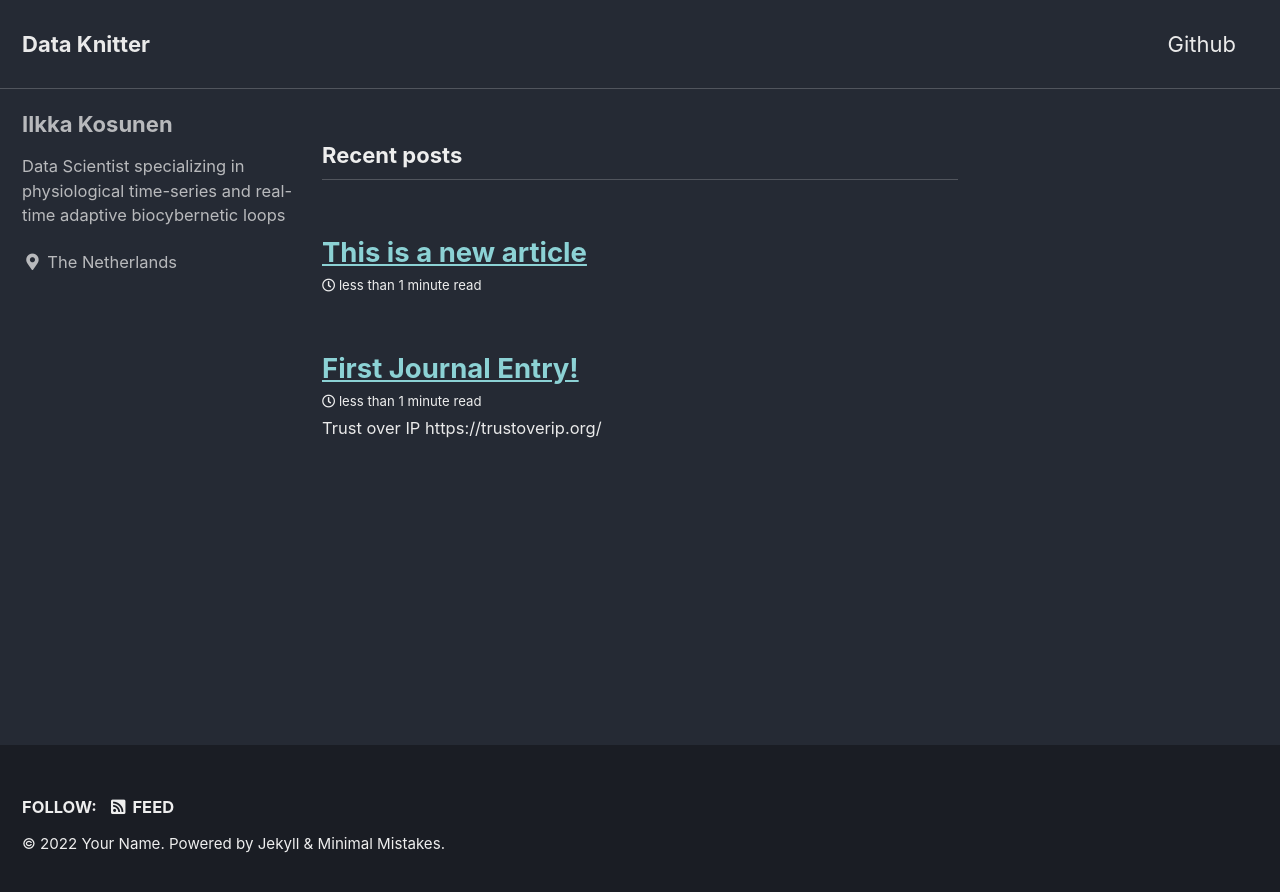
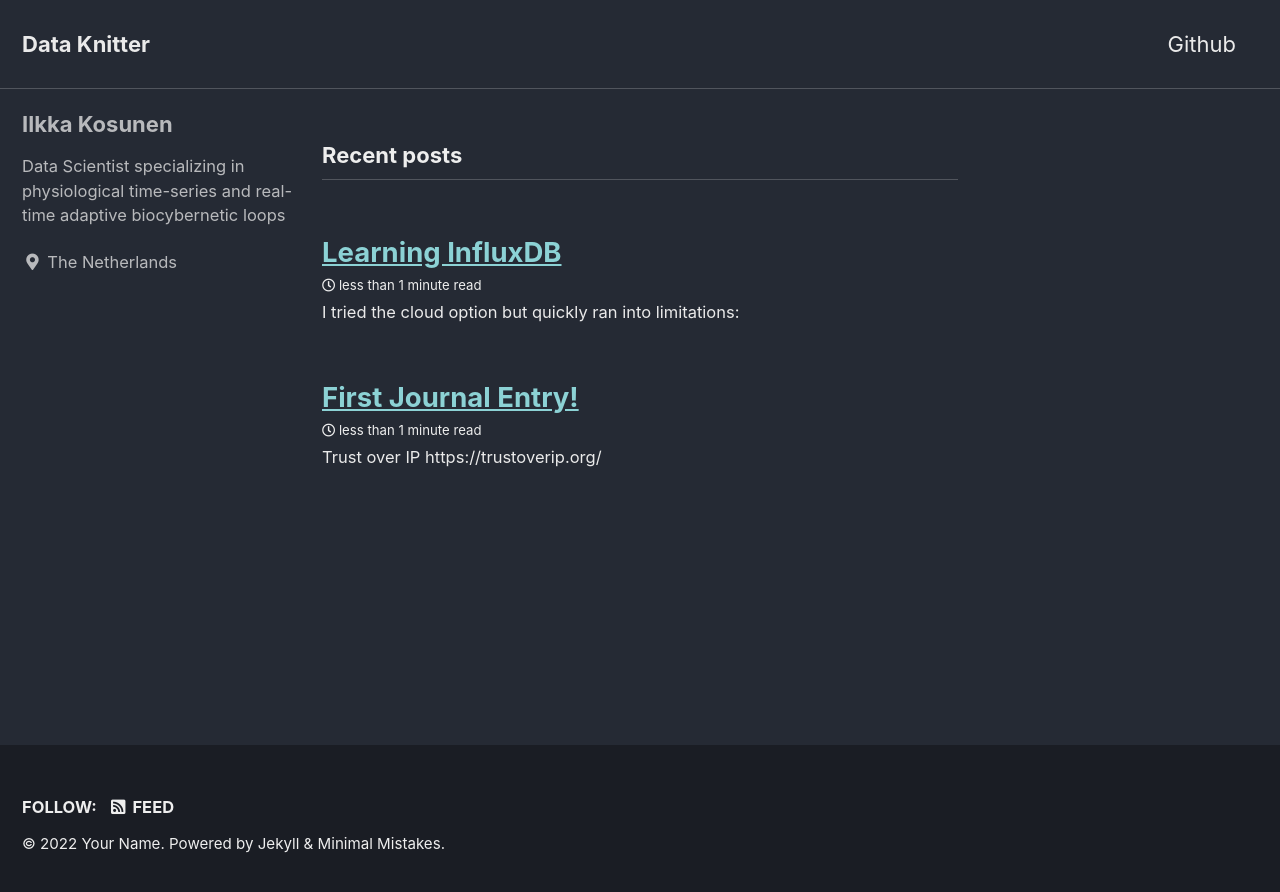
Before and after one commit to BasalGanglia/BasalGanglia.github.io, a Jekyll site: the page built from index.html, in a window 1280 px wide. Shown: the top 892 px of the page. Built offline with Jekyll 4.4.1, drawn with Linux system fonts in a browser that asks for light colours; cached includes are drawn as plain includes; the list of posts is cut into pages by our own code.

Commit message:
added another photo

```diff
--- a/_posts/2022-04-15-influx_db_explorations.md
+++ b/_posts/2022-04-15-influx_db_explorations.md
@@ -1,7 +1,13 @@
 ---
 layout: post
-title: This is a new article
+title: Learning InfluxDB
 author: User
 summary: Summary of the article
 ---
+I tried the cloud option but quickly ran into limitations:
+
+![ouch](../assets/images/2022-04-15-influx_db_explorations/2022-04-15-13-20-48.png)
+
+So I decided to deploy it to my local docker desktop:
+
 ![launching as docker container](../assets/images/2022-04-15-influx_db_explorations/2022-04-15-13-16-38.png)
```
Also changed, not shown: assets/images/2022-04-15-influx_db_explorations/2022-04-15-13-20-48.png (added).
